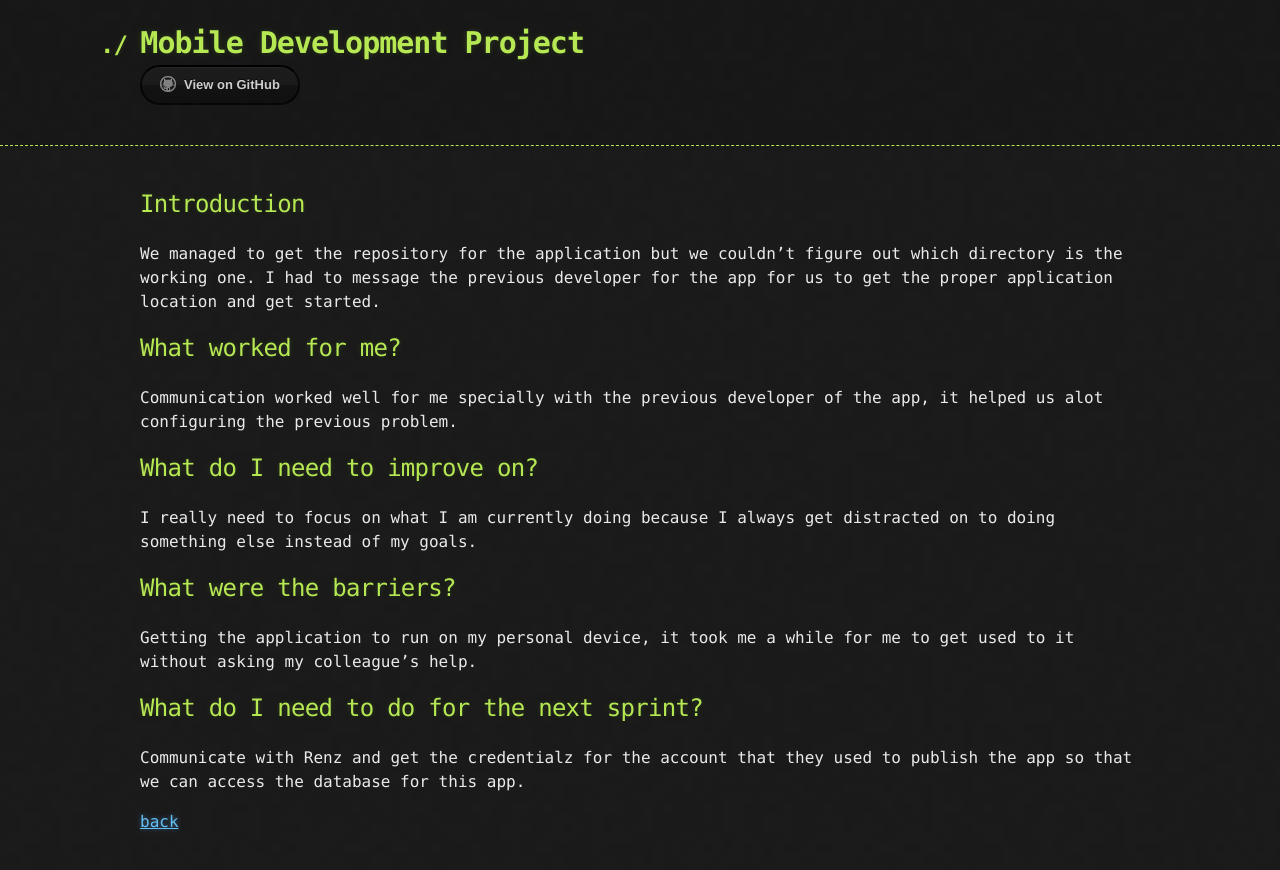
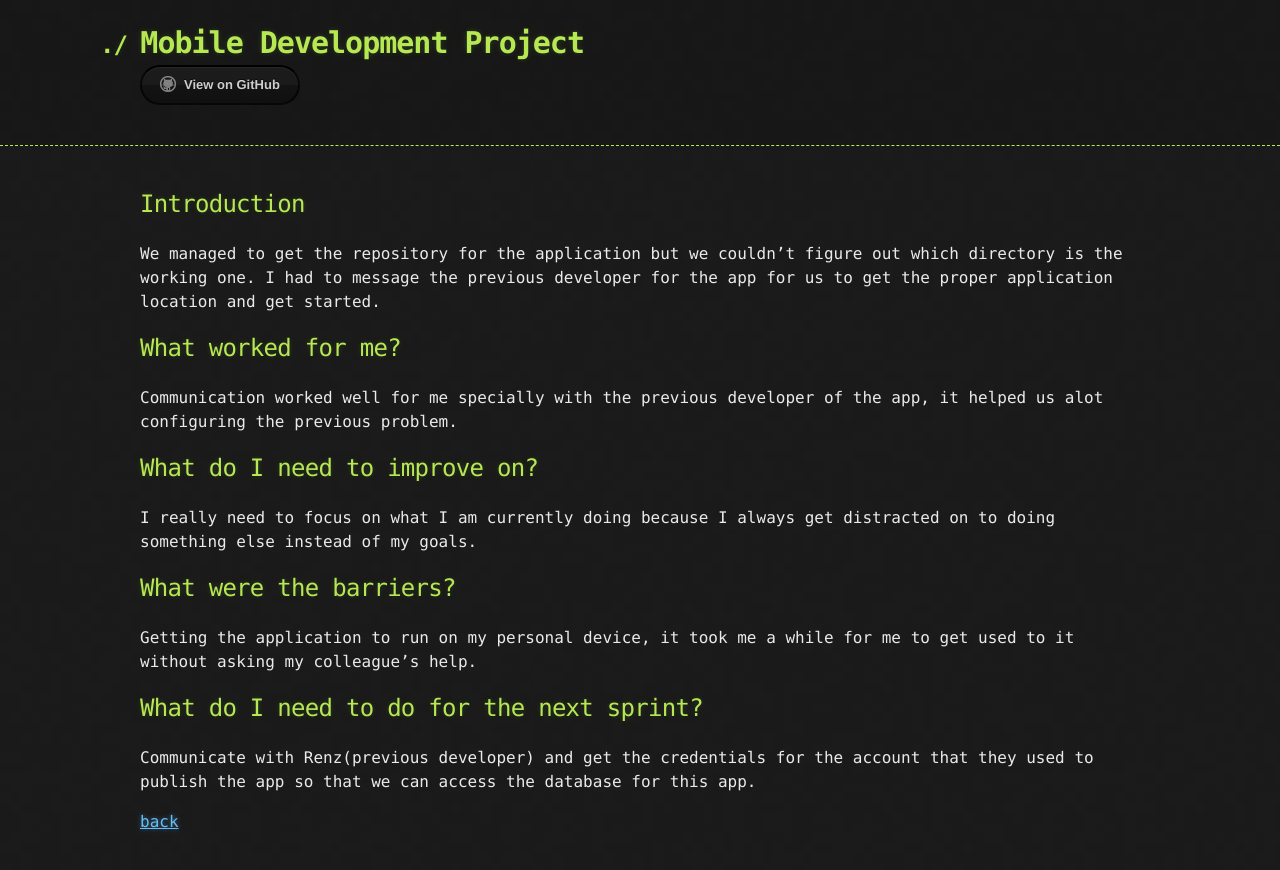
Before and after one commit to amorjk1/Project-1, a Jekyll site: the page built from sprint2.md, in a window 1280 px wide. Shown: the top 870 px of the page. Built offline with Jekyll 4.4.1, drawn with Linux system fonts in a browser that asks for light colours; our own code applies the rules of GitHub Pages for plain Markdown files.

Commit message:
typo fixed

```diff
--- a/sprint2.md
+++ b/sprint2.md
@@ -16,7 +16,7 @@ Getting the application to run on my personal device, it took me a while for me
 
 ## What do I need to do for the next sprint?
 
-Communicate with Renz and get the credentialz for the account that they used to publish the app so that we can access the database for this app.
+Communicate with Renz(previous developer) and get the credentials for the account that they used to publish the app so that we can access the database for this app.
 
 
 
```
